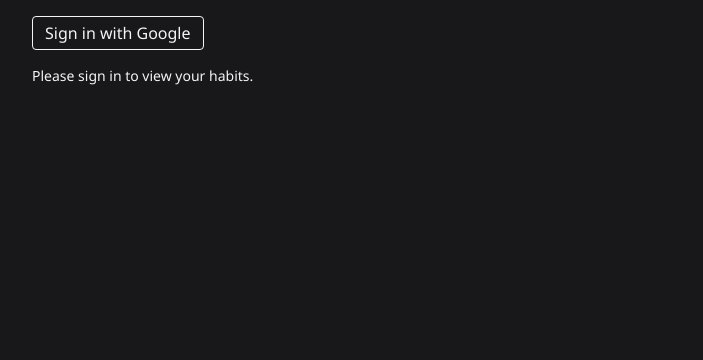
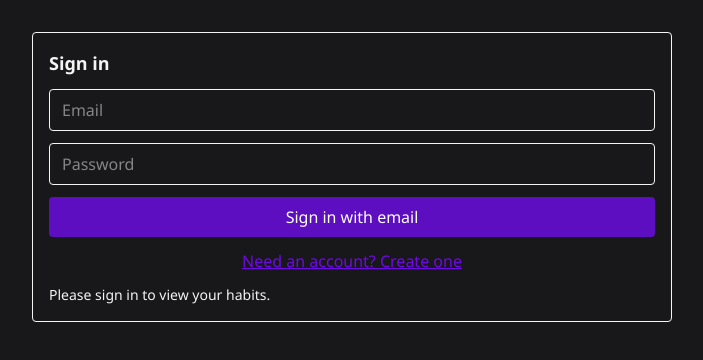
Before and after one commit to acolburn/habit-tracker, a React (Vite) app: page / in a window 1280 px wide. Shown: the top 360 px of the page, without its empty margins (288-991 px from the left). Built offline with nearby package versions, Linux system fonts and the light colour scheme; no server answers.

Commit message:
Added email login, removed google login

```diff
--- a/src/App.jsx
+++ b/src/App.jsx
@@ -10,8 +10,13 @@ import {
   doc,
   updateDoc,
 } from "firebase/firestore";
-import { db, auth, googleProvider } from "./firebase";
-import { onAuthStateChanged, signInWithPopup, signOut } from "firebase/auth";
+import { db, auth } from "./firebase";
+import {
+  onAuthStateChanged,
+  signInWithEmailAndPassword,
+  createUserWithEmailAndPassword,
+  signOut,
+} from "firebase/auth";
 
 const monthNames = [
   "January",
@@ -50,6 +55,10 @@ function App() {
   // });
   const [habits, setHabits] = useState([]);
   const [user, setUser] = useState(null);
+  const [authMode, setAuthMode] = useState("signIn");
+  const [email, setEmail] = useState("");
+  const [password, setPassword] = useState("");
+  const [authError, setAuthError] = useState("");
 
   // useEffect(() => {
   //   localStorage.setItem("habitTrackerHabits", JSON.stringify(habits));
@@ -92,12 +101,34 @@ function App() {
   //   setHabits((prev) => [...prev, newHabit]);
   // }
 
-  async function handleSignIn() {
+  async function handleAuthSubmit(event) {
+    event.preventDefault();
+    setAuthError("");
+
+    if (!email.trim() || !password) {
+      setAuthError("Please enter both email and password.");
+      return;
+    }
+
     try {
-      await signInWithPopup(auth, googleProvider);
+      if (authMode === "signIn") {
+        await signInWithEmailAndPassword(auth, email.trim(), password);
+      } else {
+        await createUserWithEmailAndPassword(auth, email.trim(), password);
+      }
+      setEmail("");
+      setPassword("");
     } catch (error) {
-      console.error("Error signing in:", error);
+      console.error("Error authenticating:", error);
+      setAuthError(error.message || "Authentication failed.");
     }
+  }
+
+  function toggleAuthMode() {
+    setAuthMode((currentMode) =>
+      currentMode === "signIn" ? "signUp" : "signIn",
+    );
+    setAuthError("");
   }
 
   async function handleSignOut() {
@@ -236,9 +267,7 @@ function App() {
             </button>
           </>
         ) : (
-          <button onClick={handleSignIn} className="border px-3 py-1 rounded">
-            Sign in with Google
-          </button>
+          <div className="w-full" />
         )}
       </div>
 
@@ -259,7 +288,50 @@ function App() {
           />
         </>
       ) : (
-        <p className="text-sm">Please sign in to view your habits.</p>
+        <div className="flex flex-col gap-3 rounded border p-4">
+          <h2 className="text-lg font-semibold">
+            {authMode === "signIn" ? "Sign in" : "Create account"}
+          </h2>
+          <form onSubmit={handleAuthSubmit} className="flex flex-col gap-3">
+            <input
+              type="email"
+              value={email}
+              onChange={(event) => setEmail(event.target.value)}
+              placeholder="Email"
+              className="rounded border px-3 py-2"
+              autoComplete="email"
+            />
+            <input
+              type="password"
+              value={password}
+              onChange={(event) => setPassword(event.target.value)}
+              placeholder="Password"
+              className="rounded border px-3 py-2"
+              autoComplete={
+                authMode === "signIn" ? "current-password" : "new-password"
+              }
+            />
+            {authError ? (
+              <p className="text-sm text-red-500">{authError}</p>
+            ) : null}
+            <button
+              type="submit"
+              className="rounded bg-violet-800 px-3 py-2 text-white hover:bg-violet-700"
+            >
+              {authMode === "signIn" ? "Sign in with email" : "Create account"}
+            </button>
+            <button
+              type="button"
+              onClick={toggleAuthMode}
+              className="text-sm text-violet-700 underline"
+            >
+              {authMode === "signIn"
+                ? "Need an account? Create one"
+                : "Already have an account? Sign in"}
+            </button>
+          </form>
+          <p className="text-sm">Please sign in to view your habits.</p>
+        </div>
       )}
     </div>
   );
--- a/src/firebase.js
+++ b/src/firebase.js
@@ -1,6 +1,6 @@
 import { initializeApp } from "firebase/app";
 import { getFirestore } from "firebase/firestore";
-import { getAuth, GoogleAuthProvider } from "firebase/auth";
+import { getAuth } from "firebase/auth";
 
 // Your web app's Firebase configuration
 const firebaseConfig = {
@@ -17,4 +17,3 @@ const app = initializeApp(firebaseConfig);
 
 export const db = getFirestore(app);
 export const auth = getAuth(app);
-export const googleProvider = new GoogleAuthProvider();
```
